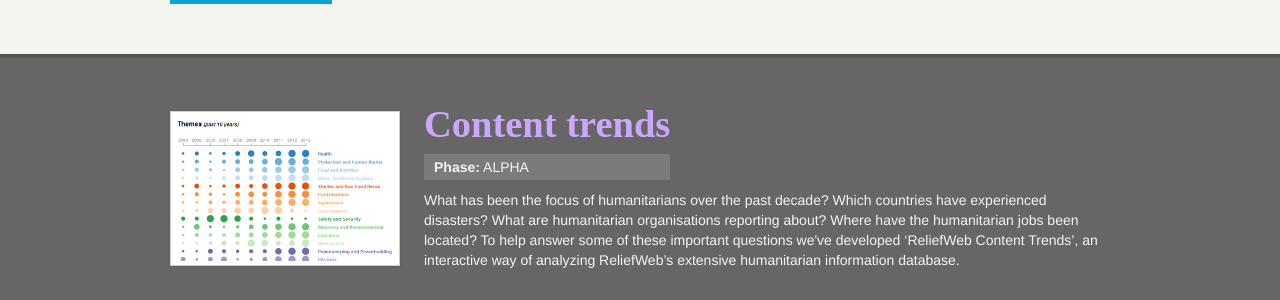
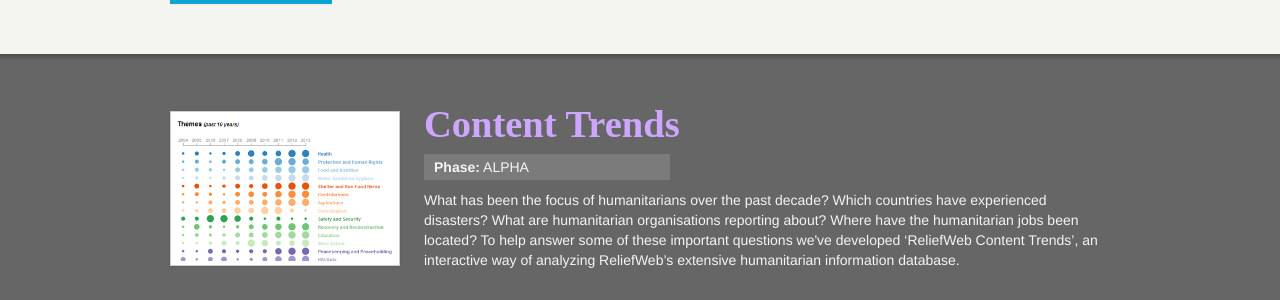
Before and after one commit to UN-OCHA/rwint-labs, a Jekyll site: the page built from index.html, in a window 1280 px wide. Shown: the part 483-783 px from the top of the page. Built offline with Jekyll 4.4.1, drawn with Linux system fonts in a browser that asks for light colours; some web fonts are replaced.

```diff
--- a/_posts/2014-03-24-rw_content_trends.html
+++ b/_posts/2014-03-24-rw_content_trends.html
@@ -1,7 +1,7 @@
 ---
 layout: project
 id: rw-content-trends
-title: Content trends
+title: Content Trends
 link: http://trends.rwlabs.org
 phase: Alpha
 image: img/rw-thumbnail-content_trends.png
```
